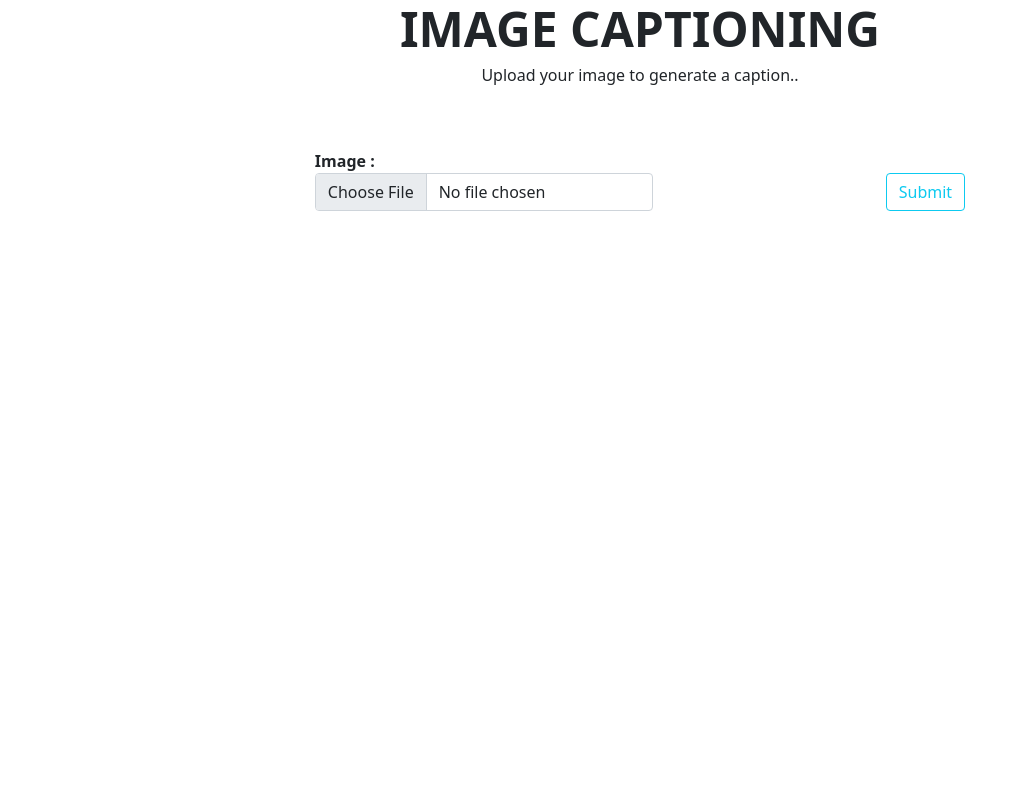
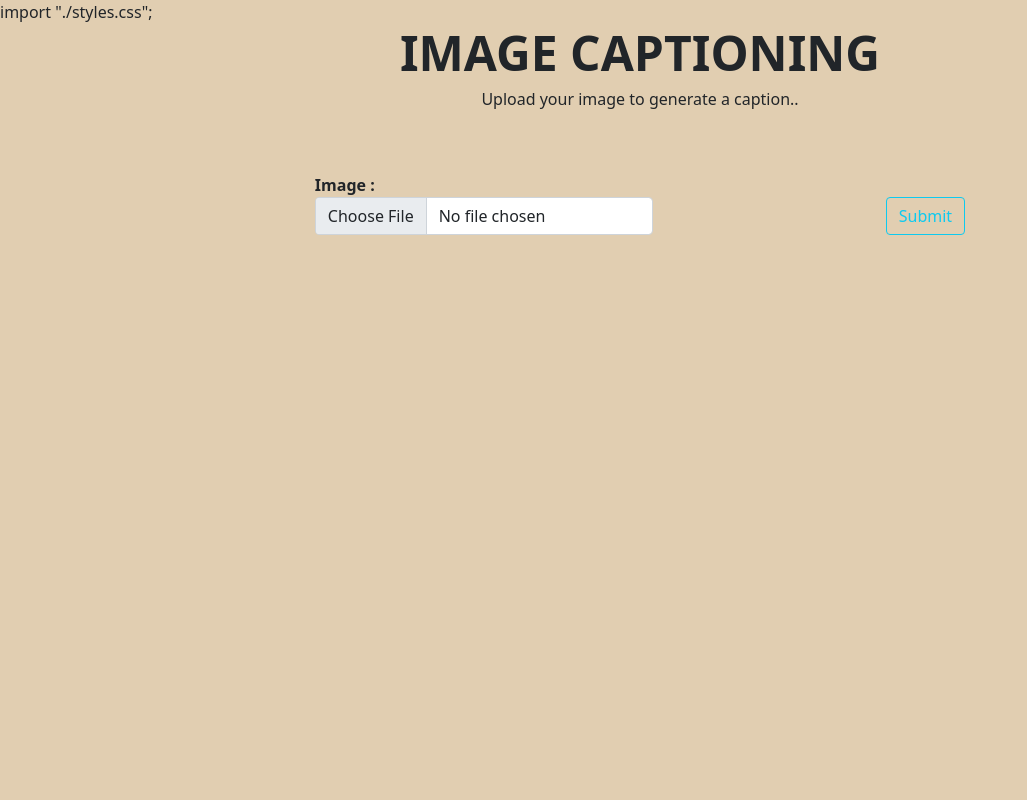
Before and after one commit to Jitesh369/Image-Captioning, a Flask app: page / in a window 1280 px wide. Shown: the whole page, without its empty margins (0-1027 px from the left). Run offline with Flask 2, Linux system fonts and the light colour scheme; parts of the project's set-up code (start-up, migrations or seed data) failed here and were passed over.

Commit message:
Update index.html

```diff
--- a/templates/index.html
+++ b/templates/index.html
@@ -1,3 +1,4 @@
+import "./styles.css";
 <!DOCTYPE html>
 <html>
 <head>
```
